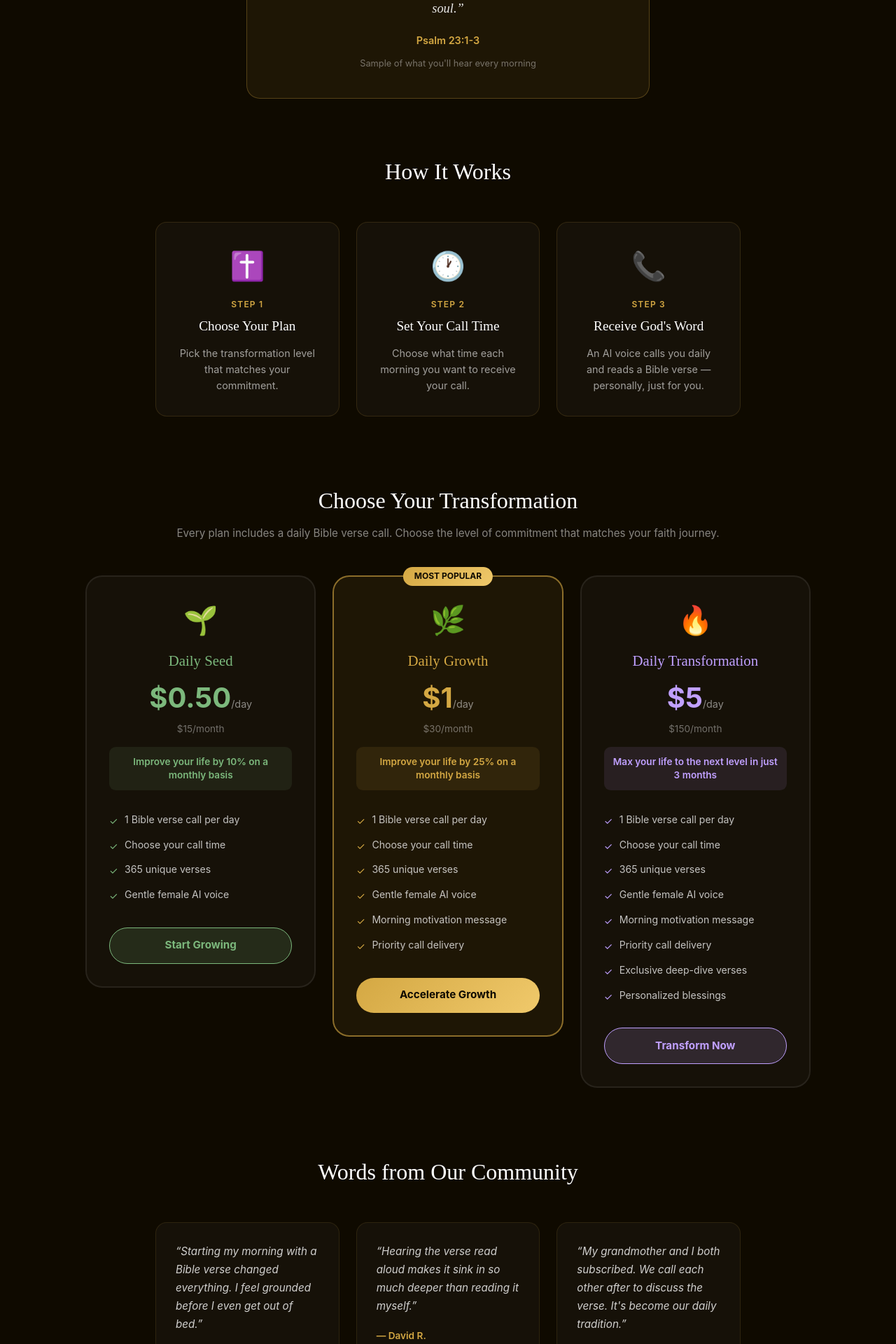
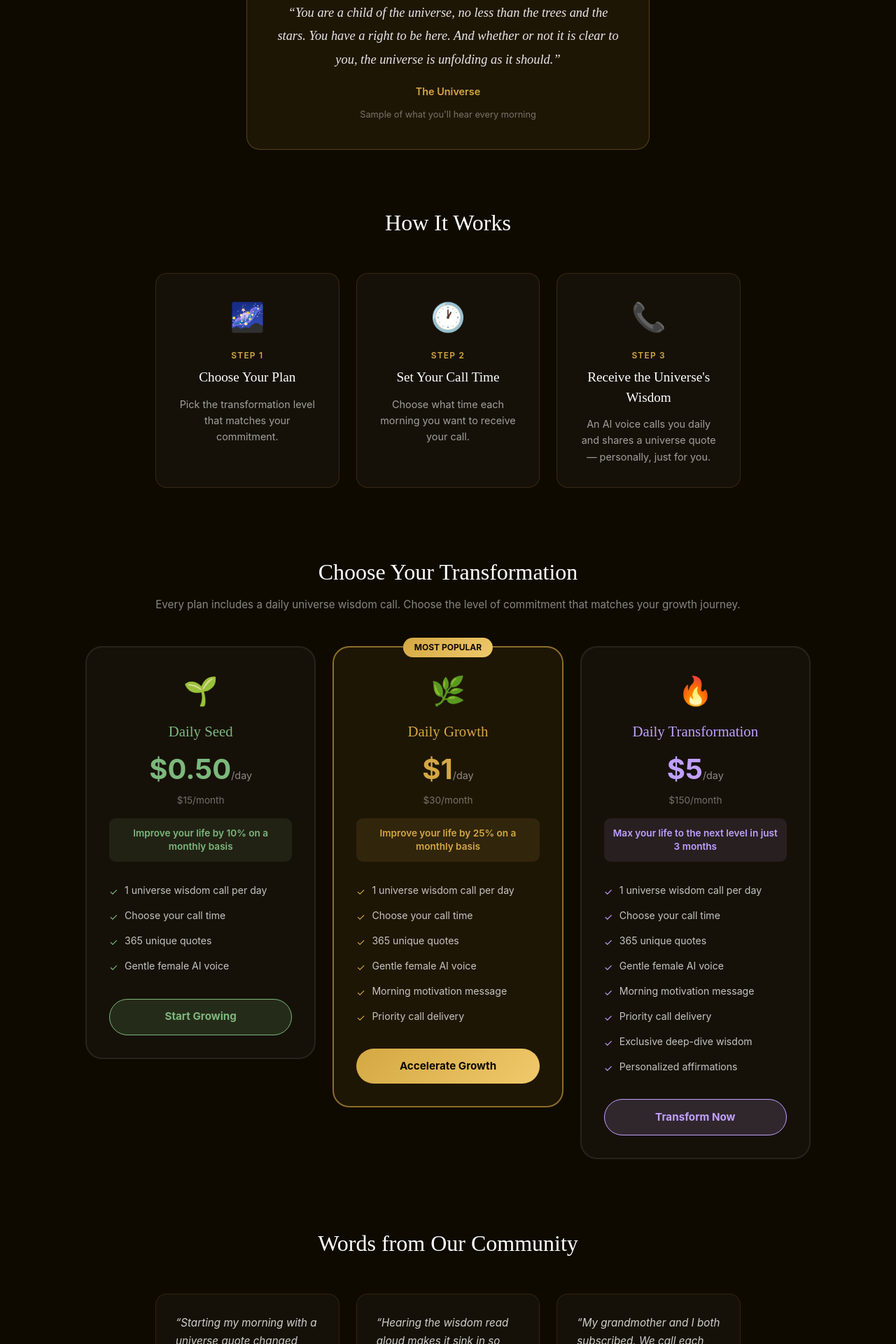
Before and after one commit to smgmdev/jesusai, a Next.js app in the folder frontend/: page / in a window 1280 px wide. Shown: the part 880-2800 px from the top of the page at 70% size. Built offline with nearby package versions, Linux system fonts and the light colour scheme.

Commit message:
Rebrand: Bible → Universe across all UI, copy, and voice messages

```diff
--- a/frontend/app/api/calls/preview/route.ts
+++ b/frontend/app/api/calls/preview/route.ts
@@ -38,7 +38,7 @@ export async function POST(req: NextRequest) {
       twiml += `<Pause length="1"/><Say voice="${selectedVoice}">${messageAfter.trim()}</Say>`
     }
   } else {
-    const text = message?.trim() || 'Hello dear, this is a call from the Bible. God bless you and have a wonderful day.'
+    const text = message?.trim() || 'Hello dear, this is a call from the Universe. The universe is with you and have a wonderful day.'
     twiml += `<Say voice="${selectedVoice}">${text}</Say>`
   }
 
--- a/frontend/app/layout.tsx
+++ b/frontend/app/layout.tsx
@@ -2,8 +2,8 @@ import type { Metadata } from 'next'
 import './globals.css'
 
 export const metadata: Metadata = {
-  title: 'Daily Verse — Receive God\'s Word Every Morning',
-  description: 'Subscribe for $4.99/month and receive a personal AI phone call with a Bible verse every day.',
+  title: 'Daily Universe — Receive the Universe\'s Wisdom Every Morning',
+  description: 'Subscribe and receive a personal AI phone call with a universe wisdom quote every day.',
 }
 
 export default function RootLayout({ children }: { children: React.ReactNode }) {
--- a/frontend/app/page.tsx
+++ b/frontend/app/page.tsx
@@ -2,15 +2,15 @@
 
 import Link from 'next/link'
 
-const sampleVerse = {
-  ref: 'Psalm 23:1-3',
-  text: 'The Lord is my shepherd; I shall not want. He makes me lie down in green pastures. He leads me beside still waters. He restores my soul.',
+const sampleQuote = {
+  ref: 'The Universe',
+  text: 'You are a child of the universe, no less than the trees and the stars. You have a right to be here. And whether or not it is clear to you, the universe is unfolding as it should.',
 }
 
 const steps = [
-  { icon: '✝️', title: 'Choose Your Plan', desc: 'Pick the transformation level that matches your commitment.' },
+  { icon: '🌌', title: 'Choose Your Plan', desc: 'Pick the transformation level that matches your commitment.' },
   { icon: '🕐', title: 'Set Your Call Time', desc: 'Choose what time each morning you want to receive your call.' },
-  { icon: '📞', title: "Receive God's Word", desc: 'An AI voice calls you daily and reads a Bible verse — personally, just for you.' },
+  { icon: '📞', title: "Receive the Universe's Wisdom", desc: 'An AI voice calls you daily and shares a universe quote — personally, just for you.' },
 ]
 
 const tiers = [
@@ -22,7 +22,7 @@ const tiers = [
     monthly: '$15',
     promise: 'Improve your life by 10% on a monthly basis',
     color: '#7cb87c',
-    features: ['1 Bible verse call per day', 'Choose your call time', '365 unique verses', 'Gentle female AI voice'],
+    features: ['1 universe wisdom call per day', 'Choose your call time', '365 unique quotes', 'Gentle female AI voice'],
     cta: 'Start Growing',
   },
   {
@@ -34,7 +34,7 @@ const tiers = [
     promise: 'Improve your life by 25% on a monthly basis',
     color: '#d4a843',
     featured: true,
-    features: ['1 Bible verse call per day', 'Choose your call time', '365 unique verses', 'Gentle female AI voice', 'Morning motivation message', 'Priority call delivery'],
+    features: ['1 universe wisdom call per day', 'Choose your call time', '365 unique quotes', 'Gentle female AI voice', 'Morning motivation message', 'Priority call delivery'],
     cta: 'Accelerate Growth',
   },
   {
@@ -45,15 +45,15 @@ const tiers = [
     monthly: '$150',
     promise: 'Max your life to the next level in just 3 months',
     color: '#c0a0ff',
-    features: ['1 Bible verse call per day', 'Choose your call time', '365 unique verses', 'Gentle female AI voice', 'Morning motivation message', 'Priority call delivery', 'Exclusive deep-dive verses', 'Personalized blessings'],
+    features: ['1 universe wisdom call per day', 'Choose your call time', '365 unique quotes', 'Gentle female AI voice', 'Morning motivation message', 'Priority call delivery', 'Exclusive deep-dive wisdom', 'Personalized affirmations'],
     cta: 'Transform Now',
   },
 ]
 
 const testimonials = [
-  { name: 'Margaret T.', quote: 'Starting my morning with a Bible verse changed everything. I feel grounded before I even get out of bed.' },
-  { name: 'David R.', quote: 'Hearing the verse read aloud makes it sink in so much deeper than reading it myself.' },
-  { name: 'Sarah K.', quote: 'My grandmother and I both subscribed. We call each other after to discuss the verse. It\'s become our daily tradition.' },
+  { name: 'Margaret T.', quote: 'Starting my morning with a universe quote changed everything. I feel grounded before I even get out of bed.' },
+  { name: 'David R.', quote: 'Hearing the wisdom read aloud makes it sink in so much deeper than reading it myself.' },
+  { name: 'Sarah K.', quote: 'My grandmother and I both subscribed. We call each other after to discuss the quote. It\'s become our daily tradition.' },
 ]
 
 export default function Home() {
@@ -62,7 +62,7 @@ export default function Home() {
 
       {/* Nav */}
       <nav style={{ display: 'flex', justifyContent: 'space-between', alignItems: 'center', padding: '1.5rem 2rem', borderBottom: '1px solid rgba(212,168,67,0.15)' }}>
-        <span style={{ fontFamily: 'Playfair Display, serif', fontSize: '1.4rem', color: '#d4a843' }}>✝ Daily Verse</span>
+        <span style={{ fontFamily: 'Playfair Display, serif', fontSize: '1.4rem', color: '#d4a843' }}>✦ Daily Universe</span>
         <Link href="/subscribe" style={{ background: '#d4a843', color: '#0f0a00', padding: '0.6rem 1.4rem', borderRadius: '999px', fontWeight: 600, fontSize: '0.9rem', textDecoration: 'none' }}>
           Subscribe
         </Link>
@@ -70,13 +70,13 @@ export default function Home() {
 
       {/* Hero */}
       <section style={{ textAlign: 'center', padding: '6rem 2rem 4rem', maxWidth: 800, margin: '0 auto' }}>
-        <div className="float" style={{ fontSize: '4rem', marginBottom: '1.5rem' }}>✝️</div>
+        <div className="float" style={{ fontSize: '4rem', marginBottom: '1.5rem' }}>🌌</div>
         <h1 style={{ fontFamily: 'Playfair Display, serif', fontSize: 'clamp(2.2rem, 5vw, 3.8rem)', lineHeight: 1.2, marginBottom: '1.5rem' }}>
-          {"Receive God's Word"}<br />
+          {"Receive the Universe's Wisdom"}<br />
           <span className="gold">Every Morning</span>
         </h1>
         <p style={{ fontSize: '1.15rem', color: 'rgba(255,255,255,0.7)', maxWidth: 580, margin: '0 auto 2.5rem', lineHeight: 1.7 }}>
-          A personal AI phone call delivers a Bible verse to you every morning — spoken with warmth and care, setting the tone for your entire day.
+          A personal AI phone call delivers a universe quote to you every morning — spoken with warmth and care, setting the tone for your entire day.
         </p>
         <Link href="/subscribe" style={{ display: 'inline-block', background: 'linear-gradient(135deg, #d4a843, #f0c96b)', color: '#0f0a00', padding: '1rem 2.5rem', borderRadius: '999px', fontWeight: 700, fontSize: '1.1rem', textDecoration: 'none', boxShadow: '0 0 30px rgba(212,168,67,0.4)' }}>
           Choose Your Plan
@@ -84,14 +84,14 @@ export default function Home() {
         <p style={{ marginTop: '1rem', color: 'rgba(255,255,255,0.4)', fontSize: '0.85rem' }}>Cancel anytime. No commitment.</p>
       </section>
 
-      {/* Sample Verse */}
+      {/* Sample Quote */}
       <section style={{ maxWidth: 640, margin: '0 auto 5rem', padding: '0 2rem' }}>
         <div style={{ background: 'rgba(212,168,67,0.08)', border: '1px solid rgba(212,168,67,0.3)', borderRadius: '1.2rem', padding: '2.5rem', textAlign: 'center', position: 'relative' }}>
           <div className="glow" style={{ position: 'absolute', top: -1, left: '50%', transform: 'translateX(-50%)', background: 'rgba(212,168,67,0.15)', width: '80%', height: 2 }} />
           <p style={{ fontFamily: 'Playfair Display, serif', fontSize: '1.15rem', fontStyle: 'italic', lineHeight: 1.8, color: 'rgba(255,255,255,0.9)', marginBottom: '1rem' }}>
-            &ldquo;{sampleVerse.text}&rdquo;
+            &ldquo;{sampleQuote.text}&rdquo;
           </p>
-          <span className="gold" style={{ fontSize: '0.9rem', fontWeight: 600 }}>{sampleVerse.ref}</span>
+          <span className="gold" style={{ fontSize: '0.9rem', fontWeight: 600 }}>{sampleQuote.ref}</span>
           <p style={{ marginTop: '0.75rem', color: 'rgba(255,255,255,0.4)', fontSize: '0.8rem' }}>Sample of what you&apos;ll hear every morning</p>
         </div>
       </section>
@@ -114,7 +114,7 @@ export default function Home() {
       {/* Pricing Tiers */}
       <section style={{ maxWidth: 1100, margin: '0 auto 6rem', padding: '0 2rem' }}>
         <h2 style={{ fontFamily: 'Playfair Display, serif', textAlign: 'center', fontSize: '2rem', marginBottom: '0.75rem' }}>Choose Your Transformation</h2>
-        <p style={{ textAlign: 'center', color: 'rgba(255,255,255,0.5)', marginBottom: '3rem', fontSize: '0.95rem' }}>Every plan includes a daily Bible verse call. Choose the level of commitment that matches your faith journey.</p>
+        <p style={{ textAlign: 'center', color: 'rgba(255,255,255,0.5)', marginBottom: '3rem', fontSize: '0.95rem' }}>Every plan includes a daily universe wisdom call. Choose the level of commitment that matches your growth journey.</p>
         <div style={{ display: 'grid', gridTemplateColumns: 'repeat(auto-fit, minmax(280px, 1fr))', gap: '1.5rem', alignItems: 'start' }}>
           {tiers.map(tier => (
             <div key={tier.id} style={{ background: tier.featured ? 'rgba(212,168,67,0.08)' : 'rgba(255,255,255,0.03)', border: `2px solid ${tier.featured ? 'rgba(212,168,67,0.6)' : 'rgba(255,255,255,0.08)'}`, borderRadius: '1.5rem', padding: '2rem', position: 'relative', textAlign: 'center' }}>
@@ -163,16 +163,16 @@ export default function Home() {
 
       {/* CTA */}
       <section style={{ textAlign: 'center', padding: '4rem 2rem 6rem', borderTop: '1px solid rgba(212,168,67,0.1)' }}>
-        <div style={{ fontSize: '2.5rem', marginBottom: '1rem' }}>🕊️</div>
-        <h2 style={{ fontFamily: 'Playfair Display, serif', fontSize: '2rem', marginBottom: '1rem' }}>Let Faith Begin Your Day</h2>
-        <p style={{ color: 'rgba(255,255,255,0.6)', marginBottom: '2rem', fontSize: '1rem' }}>Join thousands of believers starting each morning grounded in scripture.</p>
+        <div style={{ fontSize: '2.5rem', marginBottom: '1rem' }}>✨</div>
+        <h2 style={{ fontFamily: 'Playfair Display, serif', fontSize: '2rem', marginBottom: '1rem' }}>Let the Universe Begin Your Day</h2>
+        <p style={{ color: 'rgba(255,255,255,0.6)', marginBottom: '2rem', fontSize: '1rem' }}>Join thousands of people starting each morning grounded in the wisdom of the universe.</p>
         <Link href="/subscribe" style={{ display: 'inline-block', background: 'linear-gradient(135deg, #d4a843, #f0c96b)', color: '#0f0a00', padding: '1rem 2.5rem', borderRadius: '999px', fontWeight: 700, fontSize: '1.1rem', textDecoration: 'none', boxShadow: '0 0 30px rgba(212,168,67,0.35)' }}>
           Choose Your Plan
         </Link>
       </section>
 
       <footer style={{ textAlign: 'center', padding: '2rem', borderTop: '1px solid rgba(255,255,255,0.05)', color: 'rgba(255,255,255,0.3)', fontSize: '0.8rem' }}>
-        © 2024 Daily Verse ·{' '}
+        © 2024 Daily Universe ·{' '}
         <Link href="/subscribe" style={{ color: 'rgba(212,168,67,0.6)', textDecoration: 'none' }}>Subscribe</Link>
       </footer>
     </main>
--- a/frontend/app/preview/page.tsx
+++ b/frontend/app/preview/page.tsx
@@ -12,7 +12,7 @@ const VOICES = [
   { id: 'Polly.Joey-Neural', label: 'Joey', desc: 'Male · Casual & conversational', gender: '♂' },
 ]
 
-const DEFAULT_MESSAGE = `Hello dear, this is a call from the Bible. Your verse today is from John 3:16. For God so loved the world that he gave his one and only Son, that whoever believes in him shall not perish but have eternal life. Have a wonderful and successful day. Let this day be one percent better than yesterday. A daily compound is what creates infinite success. God bless you.`
+const DEFAULT_MESSAGE = `Hello dear, this is a call from the Universe. Your wisdom for today is this. You are a child of the universe, no less than the trees and the stars. You have a right to be here. The universe is unfolding as it should. Have a wonderful and successful day. Let this day be one percent better than yesterday. A daily compound is what creates infinite success. The universe is with you.`
 
 type Mode = 'voice' | 'audio' | 'voice_then_audio'
 
@@ -84,7 +84,7 @@ export default function PreviewPage() {
   return (
     <main style={{ minHeight: '100vh', background: '#0f0a00', color: '#fff', padding: '2rem' }}>
       <nav style={{ display: 'flex', justifyContent: 'space-between', alignItems: 'center', marginBottom: '3rem' }}>
-        <Link href="/" style={{ fontFamily: 'Playfair Display, serif', fontSize: '1.4rem', color: '#d4a843', textDecoration: 'none' }}>✝ Daily Verse</Link>
+        <Link href="/" style={{ fontFamily: 'Playfair Display, serif', fontSize: '1.4rem', color: '#d4a843', textDecoration: 'none' }}>✦ Daily Universe</Link>
         <Link href="/" style={{ color: 'rgba(255,255,255,0.5)', fontSize: '0.9rem', textDecoration: 'none' }}>← Back</Link>
       </nav>
 
--- a/frontend/app/subscribe/page.tsx
+++ b/frontend/app/subscribe/page.tsx
@@ -74,7 +74,7 @@ function SubscribeForm() {
   return (
     <div style={{ maxWidth: 560, margin: '0 auto' }}>
       <div style={{ textAlign: 'center', marginBottom: '2.5rem' }}>
-        <div style={{ fontSize: '3rem', marginBottom: '1rem' }}>📖</div>
+        <div style={{ fontSize: '3rem', marginBottom: '1rem' }}>🌌</div>
         <h1 style={{ fontFamily: 'Playfair Display, serif', fontSize: '2rem', marginBottom: '0.5rem' }}>Begin Your Journey</h1>
         <p style={{ color: 'rgba(255,255,255,0.6)', fontSize: '0.95rem' }}>Choose your plan, set your call time, and start tomorrow morning.</p>
       </div>
@@ -175,7 +175,7 @@ export default function SubscribePage() {
   return (
     <main style={{ minHeight: '100vh', background: '#0f0a00', color: '#fff', padding: '2rem' }}>
       <nav style={{ display: 'flex', justifyContent: 'space-between', alignItems: 'center', marginBottom: '3rem' }}>
-        <Link href="/" style={{ fontFamily: 'Playfair Display, serif', fontSize: '1.4rem', color: '#d4a843', textDecoration: 'none' }}>✝ Daily Verse</Link>
+        <Link href="/" style={{ fontFamily: 'Playfair Display, serif', fontSize: '1.4rem', color: '#d4a843', textDecoration: 'none' }}>✦ Daily Universe</Link>
         <Link href="/" style={{ color: 'rgba(255,255,255,0.5)', fontSize: '0.9rem', textDecoration: 'none' }}>← Back</Link>
       </nav>
       <Suspense fallback={<div style={{ color: 'rgba(255,255,255,0.4)', textAlign: 'center' }}>Loading...</div>}>
--- a/frontend/app/success/page.tsx
+++ b/frontend/app/success/page.tsx
@@ -4,8 +4,8 @@ import { useEffect, useState } from 'react'
 import Link from 'next/link'
 
 const blessingVerse = {
-  ref: 'Numbers 6:24-26',
-  text: 'The Lord bless you and keep you; the Lord make his face shine on you and be gracious to you; the Lord turn his face toward you and give you peace.',
+  ref: 'The Universe',
+  text: 'The universe is not outside of you. Look inside yourself; everything that you want, you already are.',
 }
 
 export default function SuccessPage() {
@@ -28,7 +28,7 @@ export default function SuccessPage() {
           transition: 'transform 0.5s cubic-bezier(0.34, 1.56, 0.64, 1)',
         }}
       >
-        ✝️
+        🌌
       </div>
 
       <h1
@@ -55,7 +55,7 @@ export default function SuccessPage() {
           transition: 'opacity 0.6s ease 0.35s',
         }}
       >
-        Your subscription is active. Starting tomorrow morning, you&apos;ll receive a daily call with God&apos;s Word — spoken just for you.
+        Your subscription is active. Starting tomorrow morning, you&apos;ll receive a daily call with the Universe&apos;s wisdom — spoken just for you.
       </p>
 
       {/* Blessing verse */}
@@ -96,7 +96,7 @@ export default function SuccessPage() {
           {[
             { icon: '📧', text: 'You\'ll receive a confirmation email from Stripe.' },
             { icon: '📞', text: 'Your first call will arrive at your chosen time tomorrow morning.' },
-            { icon: '🙏', text: 'A random Bible verse will be read to you slowly and clearly.' },
+            { icon: '🌌', text: 'A universe wisdom quote will be read to you slowly and clearly.' },
             { icon: '🔄', text: 'Repeat every day — a different verse each morning.' },
           ].map((item, i) => (
             <li key={i} style={{ display: 'flex', gap: '0.75rem', alignItems: 'flex-start', color: 'rgba(255,255,255,0.75)', fontSize: '0.9rem', lineHeight: 1.5 }}>
@@ -117,13 +117,13 @@ export default function SuccessPage() {
           transition: 'opacity 0.6s ease 0.8s',
         }}
       >
-        ← Return to Daily Verse
+        ← Return to Daily Universe
       </Link>
 
       {/* Floating cross decorations */}
-      <div style={{ position: 'fixed', top: '10%', left: '5%', fontSize: '1.5rem', opacity: 0.06, pointerEvents: 'none' }} className="float">✝</div>
-      <div style={{ position: 'fixed', bottom: '15%', right: '8%', fontSize: '2rem', opacity: 0.06, pointerEvents: 'none' }} className="float">✝</div>
-      <div style={{ position: 'fixed', top: '50%', right: '3%', fontSize: '1rem', opacity: 0.04, pointerEvents: 'none' }} className="float">✝</div>
+      <div style={{ position: 'fixed', top: '10%', left: '5%', fontSize: '1.5rem', opacity: 0.06, pointerEvents: 'none' }} className="float">✦</div>
+      <div style={{ position: 'fixed', bottom: '15%', right: '8%', fontSize: '2rem', opacity: 0.06, pointerEvents: 'none' }} className="float">✦</div>
+      <div style={{ position: 'fixed', top: '50%', right: '3%', fontSize: '1rem', opacity: 0.04, pointerEvents: 'none' }} className="float">✦</div>
     </main>
   )
 }
--- a/frontend/lib/twilio.ts
+++ b/frontend/lib/twilio.ts
@@ -32,13 +32,13 @@ export function buildVerseTwiML(name: string, ref: string, text: string): string
   return `<?xml version="1.0" encoding="UTF-8"?>
 <Response>
   <Pause length="1"/>
-  <Say voice="Polly.Joanna-Neural">Hello dear, this is a call from the Bible.</Say>
+  <Say voice="Polly.Joanna-Neural">Hello dear, this is a call from the Universe.</Say>
   <Pause length="1"/>
-  <Say voice="Polly.Joanna-Neural">Your blessed verse for today comes from ${ref}.</Say>
+  <Say voice="Polly.Joanna-Neural">Your wisdom for today comes from ${ref}.</Say>
   <Pause length="2"/>
   <Say voice="Polly.Joanna-Neural">${text}</Say>
   <Pause length="2"/>
-  <Say voice="Polly.Joanna-Neural">Have a wonderful and successful day, ${name}. Let this day be one percent better than yesterday. A daily compound is what creates infinite success. God bless you.</Say>
+  <Say voice="Polly.Joanna-Neural">Have a wonderful and successful day, ${name}. Let this day be one percent better than yesterday. A daily compound is what creates infinite success. The universe is with you.</Say>
   <Pause length="1"/>
 </Response>`
 }
```
